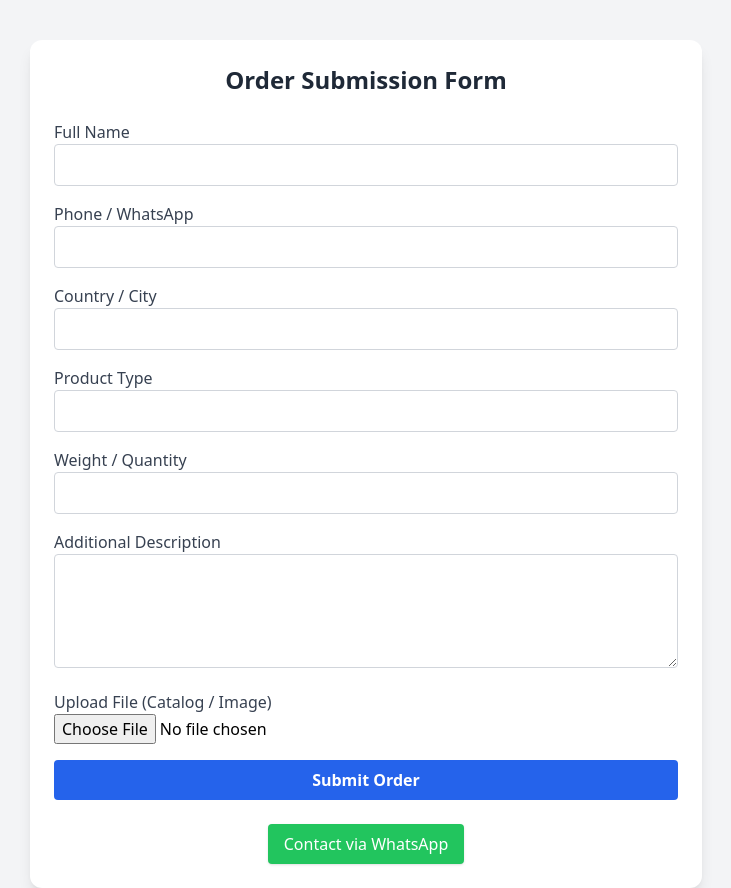
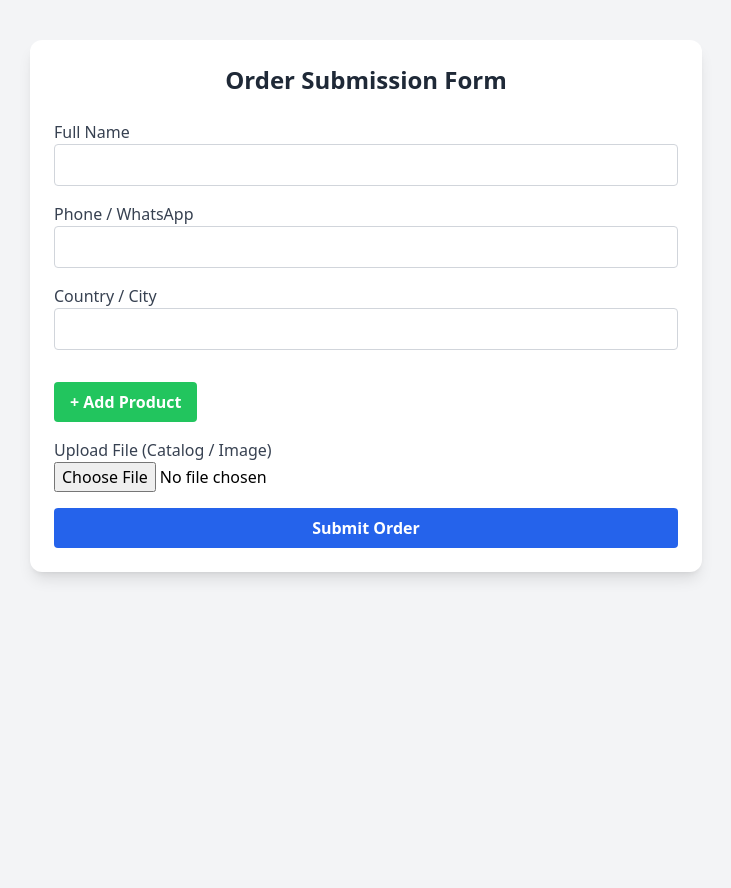
Before and after one commit to shlkhd/tiragon-order-app, a website: page public/index.html in a window 1280 px wide. Shown: the whole page, without its empty margins (274-1005 px from the left). After the commit the page ends 800 px from the top, so only its background shows below. Drawn offline with nearby package versions, Linux system fonts and the light colour scheme.

Commit message:
Add files via upload

```diff
--- a/public/index.html
+++ b/public/index.html
@@ -4,8 +4,27 @@
 <head>
   <meta charset="UTF-8" />
   <meta name="viewport" content="width=device-width, initial-scale=1.0" />
-  <title>Tiragon Order Form</title>
+  <title>Multi-Product Order Form</title>
   <script src="https://cdn.tailwindcss.com"></script>
+  <script>
+    function addProductFields() {
+      const container = document.getElementById('products');
+      const index = container.children.length;
+      const div = document.createElement('div');
+      div.className = "border border-gray-300 p-4 rounded mb-4";
+
+      div.innerHTML = `
+        <h4 class="font-semibold mb-2">Product ${index + 1}</h4>
+        <label class="block text-gray-700">Product Type</label>
+        <input type="text" name="product[]" class="w-full border border-gray-300 rounded p-2 mb-2" />
+        <label class="block text-gray-700">Weight / Quantity</label>
+        <input type="number" name="weight[]" class="w-full border border-gray-300 rounded p-2 mb-2" />
+        <label class="block text-gray-700">Description</label>
+        <textarea name="description[]" rows="2" class="w-full border border-gray-300 rounded p-2 mb-2"></textarea>
+      `;
+      container.appendChild(div);
+    }
+  </script>
 </head>
 <body class="bg-gray-100 font-sans">
   <div class="max-w-2xl mx-auto p-6 bg-white shadow-lg mt-10 rounded-xl">
@@ -23,18 +42,12 @@
         <label class="block text-gray-700">Country / City</label>
         <input type="text" name="country" class="w-full border border-gray-300 rounded p-2" />
       </div>
-      <div>
-        <label class="block text-gray-700">Product Type</label>
-        <input type="text" name="product" class="w-full border border-gray-300 rounded p-2" />
-      </div>
-      <div>
-        <label class="block text-gray-700">Weight / Quantity</label>
-        <input type="number" name="weight" class="w-full border border-gray-300 rounded p-2" />
-      </div>
-      <div>
-        <label class="block text-gray-700">Additional Description</label>
-        <textarea name="description" rows="4" class="w-full border border-gray-300 rounded p-2"></textarea>
-      </div>
+
+      <div id="products"></div>
+      <button type="button" onclick="addProductFields()" class="bg-green-500 hover:bg-green-600 text-white font-semibold py-2 px-4 rounded mb-4">
+        + Add Product
+      </button>
+
       <div>
         <label class="block text-gray-700">Upload File (Catalog / Image)</label>
         <input type="file" name="attachment" class="w-full" />
@@ -43,11 +56,6 @@
         Submit Order
       </button>
     </form>
-    <div class="text-center mt-6">
-      <a href="https://wa.me/" target="_blank" class="inline-block bg-green-500 text-white px-4 py-2 rounded shadow hover:bg-green-600">
-        Contact via WhatsApp
-      </a>
-    </div>
   </div>
 </body>
 </html>
```
